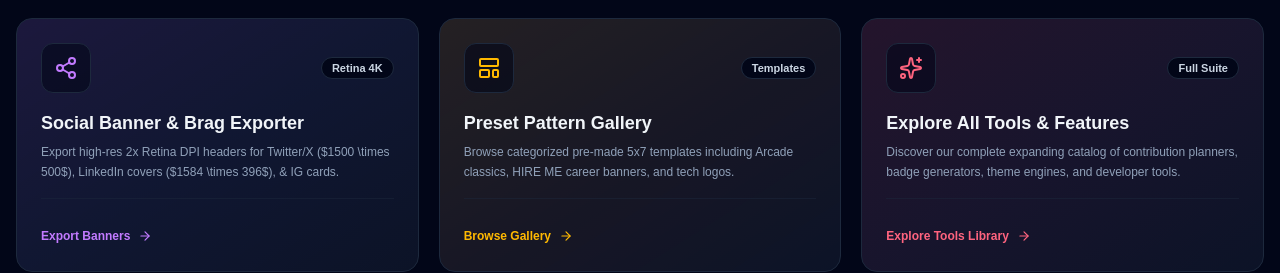
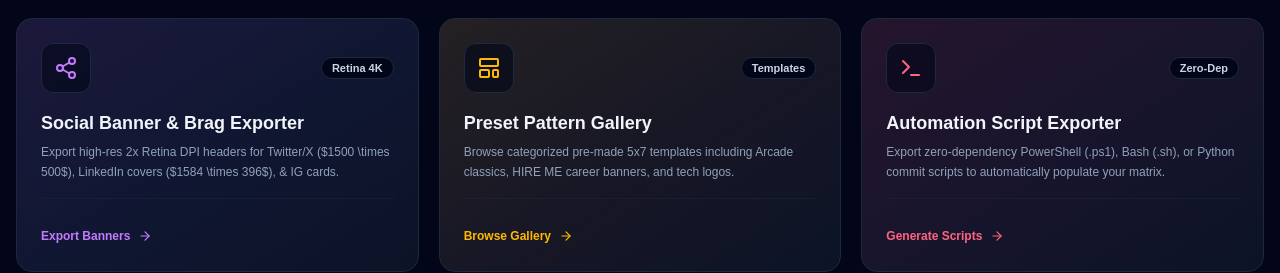
Before and after one commit to Sukhman369/githublegacy, a Next.js app: page /tools in a window 1280 px wide. Shown: the part 553-826 px from the top of the page. Built offline with nearby package versions, Linux system fonts and the light colour scheme.

Commit message:
refactor(hub): render Automation Script Exporter card instead of Explore All Tools on /tools page

```diff
--- a/src/components/ToolsHubGrid.tsx
+++ b/src/components/ToolsHubGrid.tsx
@@ -12,6 +12,7 @@ import {
   Terminal,
   ArrowRight,
   Sparkles,
+  HeartHandshake,
 } from 'lucide-react';
 
 interface ToolItem {
@@ -28,7 +29,7 @@ interface ToolItem {
   isExternal?: boolean;
 }
 
-const TOOLS: ToolItem[] = [
+const BASE_TOOLS: ToolItem[] = [
   {
     id: 'planner',
     title: 'Contribution Art Planner',
@@ -89,7 +90,22 @@ const TOOLS: ToolItem[] = [
     href: '/presets',
     ctaText: 'Browse Gallery',
   },
-  {
+];
+
+const SCRIPT_GENERATOR_TOOL: ToolItem = {
+  id: 'script-generator',
+  title: 'Automation Script Exporter',
+  badge: 'Zero-Dep',
+  description: 'Export zero-dependency PowerShell (.ps1), Bash (.sh), or Python commit scripts to automatically populate your matrix.',
+  icon: Terminal,
+  color: 'text-rose-400',
+  bgGradient: 'from-rose-500/10 via-pink-500/5 to-transparent',
+  borderColor: 'border-rose-500/30 hover:border-rose-400',
+  href: '/script-generator',
+  ctaText: 'Generate Scripts',
+};
+
+const EXPLORE_ALL_CARD: ToolItem = {
   id: 'all-tools',
   title: 'Explore All Tools & Features',
   badge: 'Full Suite',
@@ -100,11 +116,16 @@ const TOOLS: ToolItem[] = [
   borderColor: 'border-rose-500/30 hover:border-rose-400',
   href: '/tools',
   ctaText: 'Explore Tools Library',
-  },
-];
+};
 
 export function ToolsHubGrid({ showTitle = true }: { showTitle?: boolean }) {
   const { isDarkMode } = useTheme();
+
+  // On Homepage (showTitle = true): show EXPLORE_ALL_CARD as 6th card
+  // On /tools page (showTitle = false): show SCRIPT_GENERATOR_TOOL as 6th tool
+  const displayTools = showTitle
+    ? [...BASE_TOOLS, EXPLORE_ALL_CARD]
+    : [...BASE_TOOLS, SCRIPT_GENERATOR_TOOL];
 
   return (
     <section className="w-full space-y-6">
@@ -124,7 +145,7 @@ export function ToolsHubGrid({ showTitle = true }: { showTitle?: boolean }) {
       )}
 
       <div className="grid grid-cols-1 md:grid-cols-2 lg:grid-cols-3 gap-5">
-        {TOOLS.map((tool) => {
+        {displayTools.map((tool) => {
           const Icon = tool.icon;
           return (
             <Link
```
Lines whose indentation alone changed are shown as unchanged.
